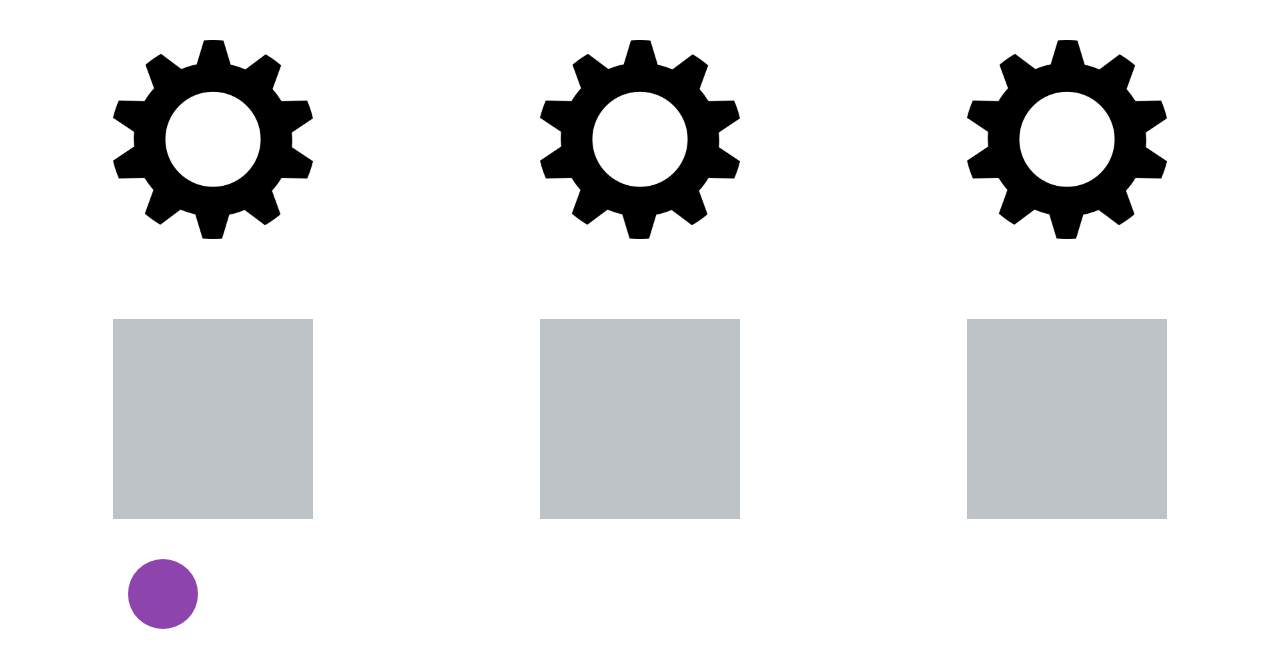
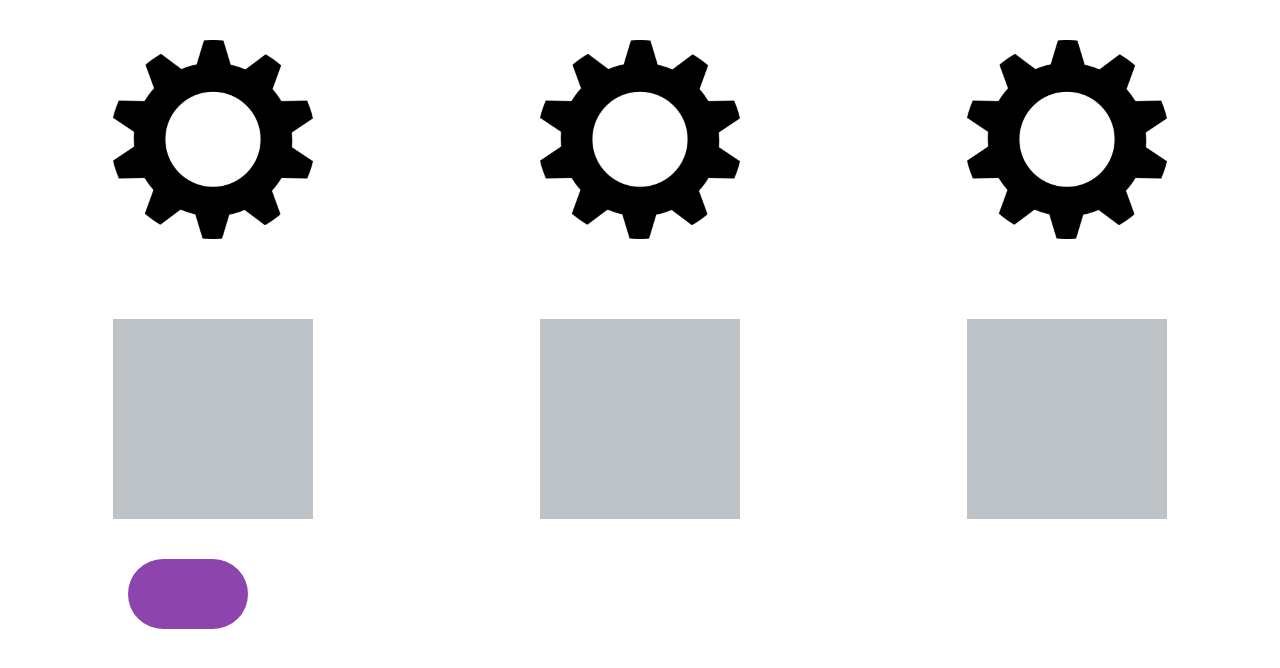
Before and after one commit to andres-root/css3lab, a website: page index.html in a window 1280 px wide. Drawn offline with Linux system fonts and the light colour scheme.

```diff
--- a/content/css/style.css
+++ b/content/css/style.css
@@ -33,7 +33,7 @@
 }
 
 .animate {
-	width: 70px;
+	width: 120px;
 	height: 70px;
 	position: absolute;
 	border-radius: 500px;
```
